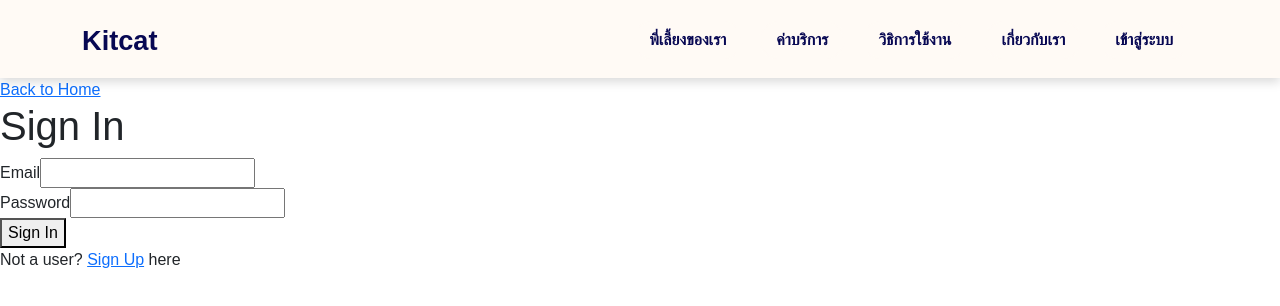
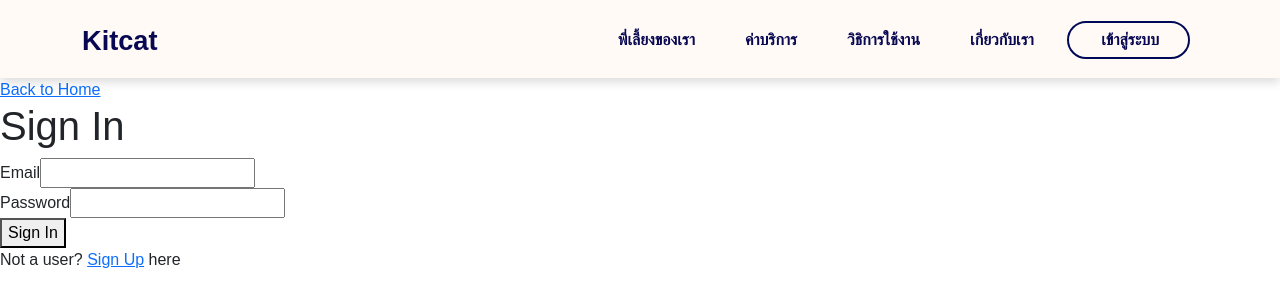
Before and after one commit to thanatat64/kmitl-kitcat, a Next.js app: page /signin in a window 1280 px wide. Shown: the top 306 px of the page. Built offline with nearby package versions, Linux system fonts and the light colour scheme; a web font is replaced by a local one.

Commit message:
navbar ver real finish

```diff
--- a/components/navigation/NavigationBar.css
+++ b/components/navigation/NavigationBar.css
@@ -39,4 +39,47 @@
 li a.active {
     background-color: #080853;
     color: rgba(255, 250, 245, 255) !important;
+
 }
+.setLogin{
+    /* background: #dcc6c6; */
+    width:120%;
+    margin-left: -8%;;
+}
+.logIn{
+    border: 2px #000958 solid !important;
+    width:7.7rem;
+    text-align: center;
+}
+.logIn:hover{
+    border: 2px #000958 solid ;
+}
+li a.logIn:hover::before  {
+    opacity: 1;
+}
+li a {
+    text-decoration: none;
+    position: relative;
+    transition: margin-left 0.2s ease-in-out;
+}
+.setLogin:hover{
+    transition: 20px 0.5s ease-in !important;
+    margin-left: -20px
+}
+li a.logIn::before {
+    content: "";
+    position: absolute;
+    top: 20%;
+    left: 73%;
+    width: 20px;
+    height: 20px;
+    background-image: url('../../public/image/login.png');
+    background-size: 80%;
+    background-repeat: no-repeat;
+    background-position: center;
+    opacity: 0;
+    transition: opacity 0.2s ease-in-out, margin-left 0.2s ease-in-out;
+}
+li a.logIn:hover::before {
+    opacity: 1;
+}
--- a/components/navigation/NavigationBar.tsx
+++ b/components/navigation/NavigationBar.tsx
@@ -45,8 +45,8 @@ const NavigationBar: React.FC<NavigationBarProps> = ({}) => {
             </Link>
           </li>
           <li>
-            <Link href="/signin" className={isItemActive('/signin')} onClick={() => handleItemClick('/signin')}>
-              เข้าสู่ระบบ
+            <Link href="/signin" className={`logIn ${isItemActive('/signin')}`} onClick={() => handleItemClick('/signin')}>
+              <div className='setLogin'>เข้าสู่ระบบ </div>
             </Link>
           </li>
         </ul>
```
Also changed, not shown: public/image/login.png (added).
